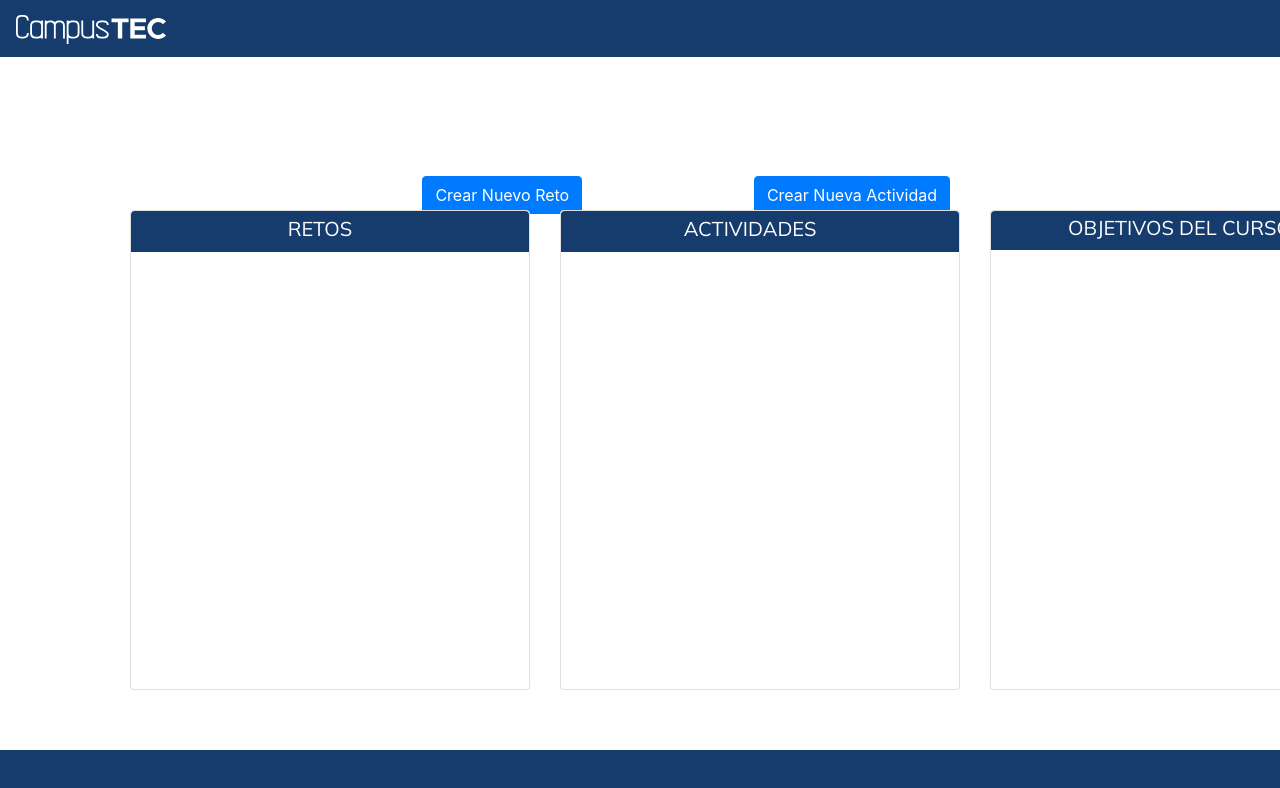
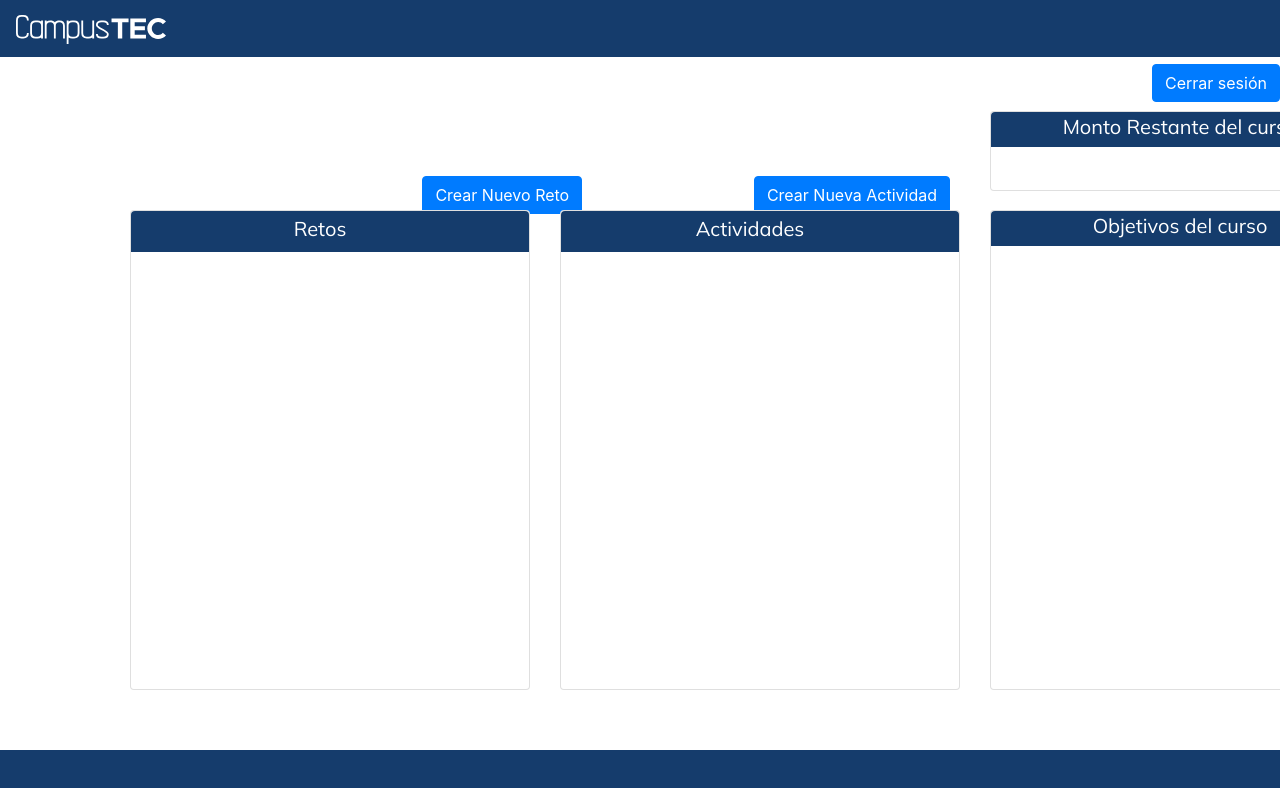
Before and after one commit to VOID07/Campus-TEC, a React (Create React App) app in the folder front-end/: page /ProfesorCursos in a window 1280 px wide. Shown: the top 788 px of the page. Built offline with nearby package versions, Linux system fonts and the light colour scheme.

Commit message:
Implementar interfaz

```diff
--- a/front-end/src/App.jsx
+++ b/front-end/src/App.jsx
@@ -25,6 +25,9 @@ function App() {
           <Route path="/ProfesorCursos">
           <ProfesorCursos />
           </Route>
+          <Route path="/NuevoReto">
+            <div><p>Este es un Nuevo Reto</p></div>
+          </Route>
           <Route path="/" exact>
             <Login />
           </Route>
--- a/front-end/src/componets/ProfesorCursos/ProfesorCursos.css
+++ b/front-end/src/componets/ProfesorCursos/ProfesorCursos.css
@@ -21,9 +21,25 @@
     border-radius: 4px 4px 0px 0px;
   }
 
-  .loginBtn {
+
+  .buttonEdit {
     background-color: #153c6c;
+    position: absolute;
+    left: 80%; /*Coordenada X*/
+    top: 8%; /*Coordenada Y*/
+    font-size: 16px;
+    cursor: pointer;
   }
+
+  .buttonCerrarSesion {
+    background-color: #153c6c;
+    position: absolute;
+    left: 90%; /*Coordenada X*/
+    top: 8%; /*Coordenada Y*/
+    font-size: 10px;
+    cursor: pointer;
+  }
+
   .buttonCrearActividad {
     background-color: #153c6c;
     position: absolute;
@@ -58,6 +74,14 @@
     margin-bottom: 6px;
   }
 
+  .CardObjetivo {
+    align-self: center;
+    width: 25rem;
+    height: 30rem;
+    margin-top: calc(130px);
+    margin-bottom: 6px;
+  }
+
   .CardBody {
     display: flex;
     flex-direction: column;
@@ -78,3 +102,16 @@
     text-align: center;
     border-radius: 4px 4px 0px 0px;
   }
+
+
+
+  .CardMonto {
+    align-self: center;
+    width: 25rem;
+    height: 5rem;
+    position: absolute;
+    /*left: 2%; /*Coordenada X*/
+    top: 16%; /*Coordenada Y*/
+    background-color: #153c6c;
+    font-size: 15px;
+  }
--- a/front-end/src/componets/ProfesorCursos/index.jsx
+++ b/front-end/src/componets/ProfesorCursos/index.jsx
@@ -25,9 +25,13 @@ class ProfesorCursos extends React.Component {
   }
 
 
-      renderProfesor(){
+  renderProfesor() {
     return (
+
       <Container className="App">
+
+
+        <Button type="button" className="buttonCerrarSesion">Cerrar sesión</Button>
         <Container>
           <Navbar className="NavBarTop" fixed="top">
             <Navbar.Brand href="#">
@@ -40,11 +44,12 @@ class ProfesorCursos extends React.Component {
 
 
         <Container>
-            <Button type="button" className="buttonCrearReto">Crear Nuevo Reto</Button>
+          <Button OnClick={this.NuevoReto}  type="button" className="buttonCrearReto">Crear Nuevo Reto</Button>
+
           <Card className="CardProfesor">
             <div className="Columna">
               <div style={{ margin: "3px" }}>
-                    <h5>RETOS</h5>
+                <h5>Retos</h5>
               </div>
             </div>
             <Card.Body className="CardBody">
@@ -60,7 +65,7 @@ class ProfesorCursos extends React.Component {
           <Card className="CardProfesor">
             <div className="Columna">
               <div style={{ margin: "3px" }}>
-                    <h5>ACTIVIDADES</h5>
+                <h5>Actividades</h5>
               </div>
             </div>
             <Card.Body className="CardBody">
@@ -70,13 +75,23 @@ class ProfesorCursos extends React.Component {
         </Container>
 
         <Container>
-              <Card className="CardProfesor">
+          <Card className="CardMonto">
             <div className="Columna">
-                  <div style={{ margin: "2px" }}>
-                    <h5>OBJETIVOS DEL CURSO</h5>
+              <div >
+                <h5>Monto Restante del curso</h5>
               </div>
             </div>
             <Card.Body className="CardBody">
+            </Card.Body>
+          </Card>
+          <Card className="CardObjetivo">
+            <div className="Columna">
+              <div >
+                <h5>Objetivos del curso</h5>
+              </div>
+            </div>
+            <Card.Body className="CardBody">
+              <Button variant="link" type="button" className="buttonEdit">Editar</Button>
             </Card.Body>
           </Card>
         </Container>
@@ -86,12 +101,15 @@ class ProfesorCursos extends React.Component {
         </Container>
 
 
+
+
+
       </Container>
     );
   }
 
-      redirectToProfesorCursos(){
-        return(
+  redirectToProfesorCursos() {
+    return (
       <Redirect
         to={{
           pathname: "/ProfesorCursos"
@@ -100,8 +118,18 @@ class ProfesorCursos extends React.Component {
     );
   }
 
+  NuevoReto() {
+    return (
+      <Redirect
+        to={{
+          pathname: "/NuevoReto"
+        }}
+      />
+    );
+  }
+
   render() {
-        return(
+    return (
       this.state.logged ? this.redirectToProfesorCursos() : this.renderProfesor()
     );
 
```
Lines whose indentation alone changed are shown as unchanged.
